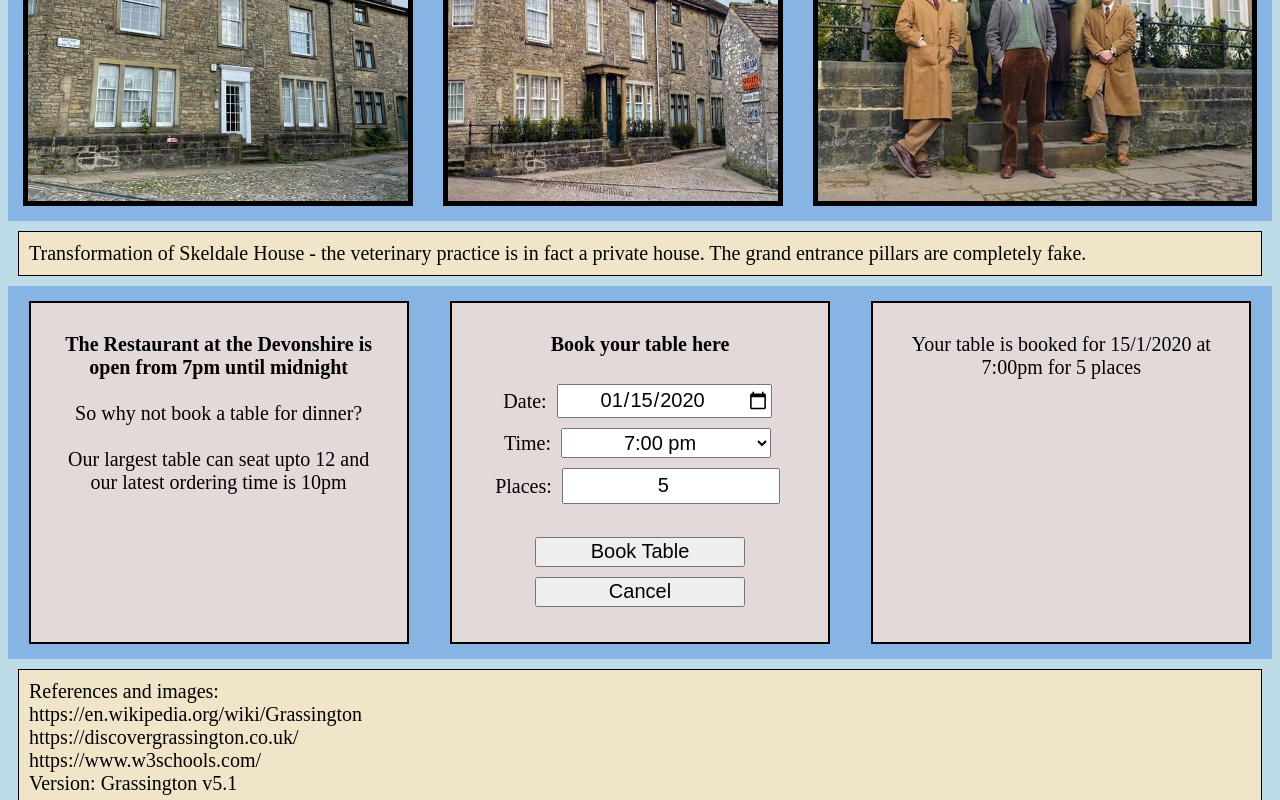
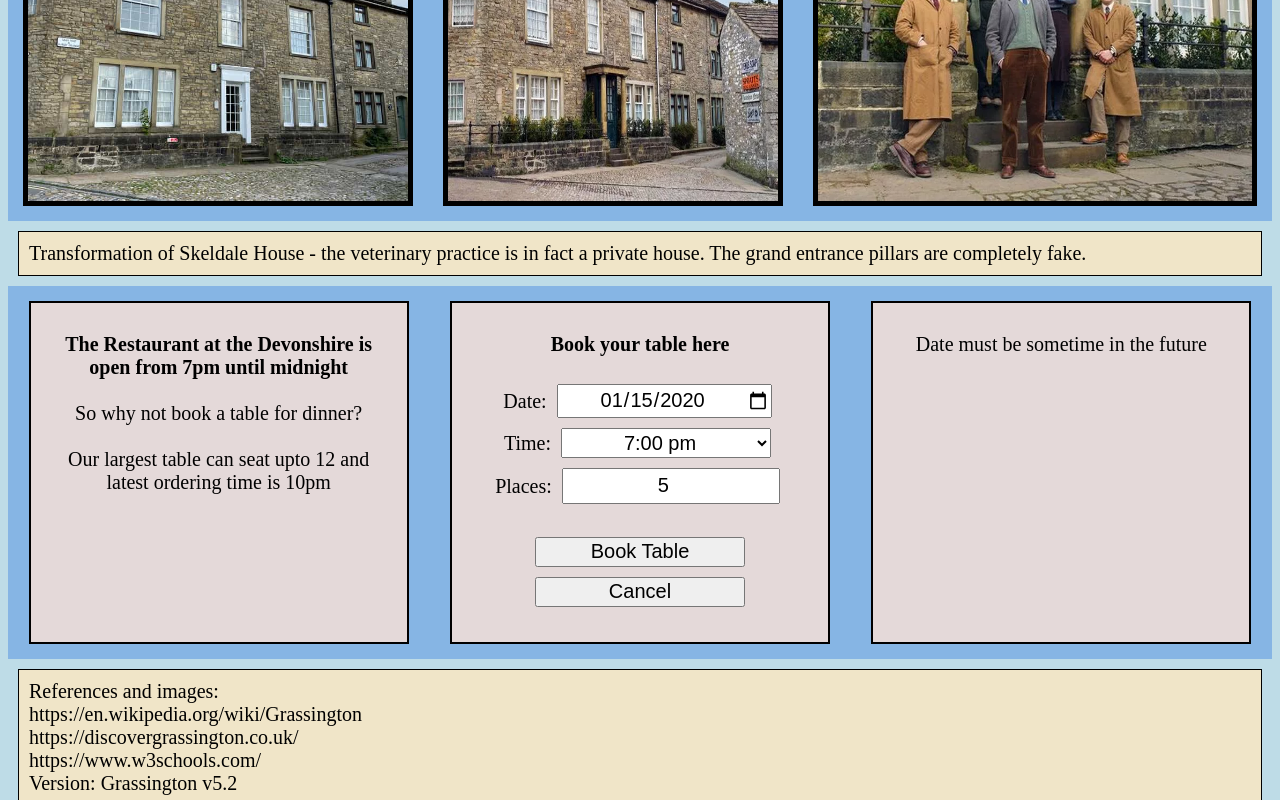
Before and after one commit to nick753005/Grassington_v5, a plain HTML site: page index.htm in a window 1280 px wide. Both pictures are taken after typing "2020-01-15", "5" into the empty fields and a click on the input "Book Table". Shown: the part 1755-2555 px from the top of the page. Drawn offline with Linux system fonts and the light colour scheme.

Commit message:
Add files via upload

```diff
--- a/index.htm
+++ b/index.htm
@@ -4,7 +4,7 @@
 <html>
 <head>
   <meta name="viewport" content="width=device-width, initial-scale=1.0">
-  <title>Grassington Javascript v5</title>
+  <title>Grassington Javascript v5.2</title>
   <link rel="stylesheet" href="style_v5.css">
 </head>
 
@@ -69,7 +69,7 @@
 
     <strong>The Restaurant at the Devonshire is open from 7pm until midnight</strong><br><br>
        So why not book a table for dinner?<br><br>
-       Our largest table can seat upto 12 and our latest ordering time is 10pm<br>
+       Our largest table can seat upto 12 and latest ordering time is 10pm<br>
   </div>
 
   <div>
@@ -104,7 +104,7 @@
     <input type="submit" class="large-input" value="Book Table">
     </form>
 
-    <button class="large-input" onclick="cancelBooking(event)">Cancel</button>
+    <button id="cancel-button" class="large-input" onclick="cancelBooking(event)">Cancel</button>
 
   </div>
 
@@ -117,7 +117,7 @@
  <br>https://en.wikipedia.org/wiki/Grassington
  <br>https://discovergrassington.co.uk/
  <br>https://www.w3schools.com/
- <br>Version: Grassington v5.1
+ <br>Version: Grassington v5.2
 </p>
 
 
--- a/script_v1.js
+++ b/script_v1.js
@@ -6,13 +6,38 @@ function displayMessage(event) {
     const time = document.getElementById('time').value;
     const places = document.getElementById('places').value;
 
-    const d = new Date(date);                     // Create a Date object
+    const d = new Date(date);               // Create a Date object
     year = d.getFullYear();
-    month = d.getMonth() + 1;                     // months start at zero
+    month = d.getMonth();
     ndate = d.getDate();
     const f_date = ndate+"/"+month+"/"+year;      // dd/mm/yyyy format
 
-    document.getElementById("confirmation").innerHTML ="Your table is booked for "+f_date+" at "+time+ "pm for "+places+" places";
+    output = "Your table is booked for " + f_date + " at " + time + "pm for " + places;
+    if(places == 1)
+        output = output + " place";
+    else
+        output = output + " places";
+
+    let audio = new Audio("sounds/success.wav");
+
+
+    const nd = new Date();                  // get the current date
+    cur_year = nd.getFullYear();
+    cur_month = nd.getMonth();
+    cur_date = nd.getDate();
+
+
+    if( (year < cur_year) || ((year == cur_year) && (month < cur_month)) || ( (month == cur_month) && ( ndate < cur_date) ) )
+    {
+        output = "Date must be sometime in the future";
+        audio.src = "sounds/error.wav";
+    }
+
+
+    document.getElementById("confirmation").innerHTML = output
+    audio.play();
+
+
 }
 
 
```
Also changed, not shown: 2 other files.
